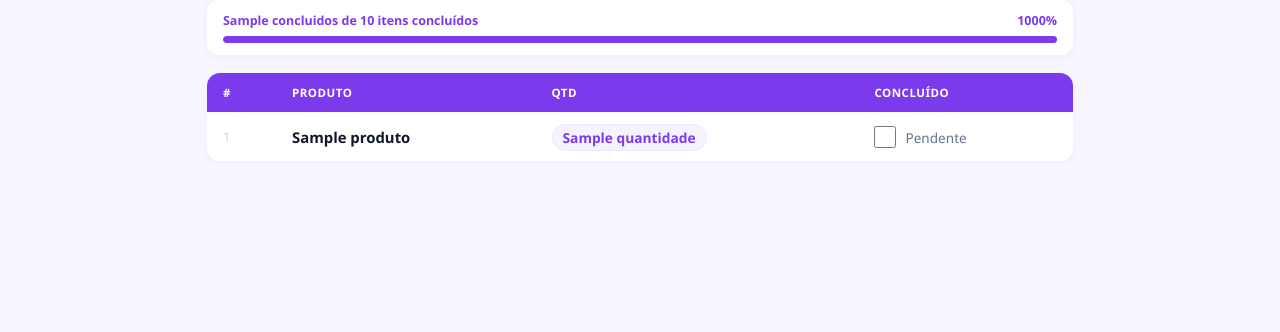
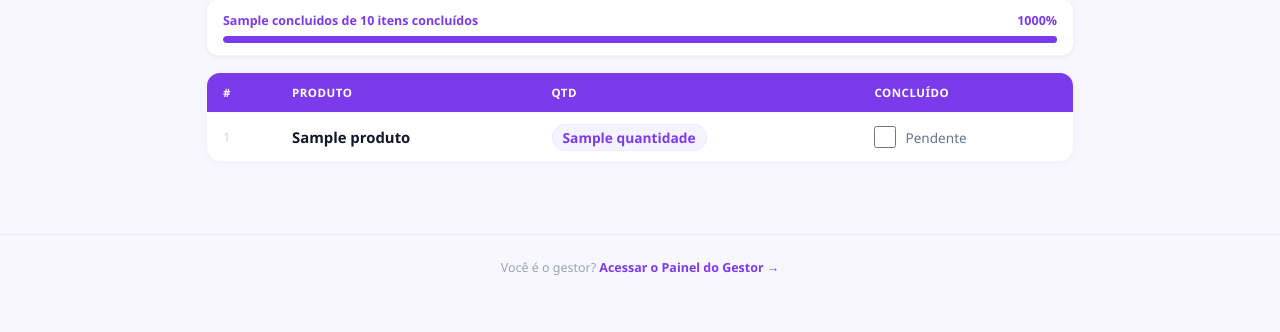
Before and after one commit to fogospiromax/controledeprodu-o, a Flask app: template templates/worker.html in a window 1280 px wide. Shown: the part 154-486 px from the top of the page. Run offline with Flask 3, Linux system fonts and the light colour scheme; the template is opened without the code that fills it: most values are stand-ins (such as "Sample title", 1, 10 or a date in 2020); some libraries are stand-ins or nearby versions.

Commit message:
Update worker.html

```diff
--- a/templates/worker.html
+++ b/templates/worker.html
@@ -78,7 +78,7 @@ header {
   border-radius: 10px; padding: 10px 16px; font-size: 0.875rem;
   margin-bottom: 14px; display: flex; align-items: center; gap: 8px;
 }
-.readonly-notice.past { background: #fffbeb; border: 1px solid #fde68a; color: #92400e; }
+.readonly-notice.past { background: #f5f3ff; border: 1px solid #c4b5fd; color: #5b21b6; }
 .readonly-notice.future { background: #eff6ff; border: 1px solid #bfdbfe; color: #1e40af; }
 .today-link {
   background: #f5f3ff; color: #7c3aed; border: 1.5px solid #ede9fe;
@@ -172,6 +172,13 @@ td { padding: 13px 16px; font-size: 0.93rem; vertical-align: middle; }
   tbody tr.done { background: #f0fff4 !important; }
 }
 .print-header, .print-company, .print-date { display: none; }
+
+.app-footer {
+  text-align: center; padding: 24px 20px 40px; font-size: 0.78rem; color: #9ca3af;
+  border-top: 1px solid #ede9fe; margin-top: 32px;
+}
+.app-footer a { color: #7c3aed; text-decoration: none; font-weight: 600; }
+.app-footer a:hover { text-decoration: underline; }
 </style>
 </head>
 <body>
@@ -216,7 +223,7 @@ td { padding: 13px 16px; font-size: 0.93rem; vertical-align: middle; }
     {% if date > today %}
     📅 Visualizando agenda de <strong>{{ dp[2] }}/{{ dp[1] }}/{{ dp[0] }}</strong> — modo somente leitura.
     {% else %}
-    ⚠️ Visualizando a produção de <strong>{{ dp[2] }}/{{ dp[1] }}/{{ dp[0] }}</strong> — modo somente leitura.
+    ✏️ Editando produção de <strong>{{ dp[2] }}/{{ dp[1] }}/{{ dp[0] }}</strong> — itens podem ser marcados como concluídos.
     {% endif %}
     <a href="/producao" class="today-link">↩ Hoje</a>
   </div>
@@ -270,7 +277,7 @@ td { padding: 13px 16px; font-size: 0.93rem; vertical-align: middle; }
             <div class="check-wrap">
               <input type="checkbox" id="check-{{ task.id }}"
                      {{ 'checked' if task.concluido else '' }}
-                     {{ 'disabled' if date != today else '' }}
+                     {{ 'disabled' if date > today else '' }}
                      onchange="autoSave('{{ task.id }}')">
               <span class="check-label {{ 'done-label' if task.concluido else '' }}" id="chklabel-{{ task.id }}">
                 {{ 'Feito!' if task.concluido else 'Pendente' }}
@@ -285,6 +292,10 @@ td { padding: 13px 16px; font-size: 0.93rem; vertical-align: middle; }
   </div>
 
 </div>
+
+<footer class="app-footer no-print">
+  Você é o gestor? <a href="/admin">Acessar o Painel do Gestor →</a>
+</footer>
 
 <div class="toast" id="toast"></div>
 
```
